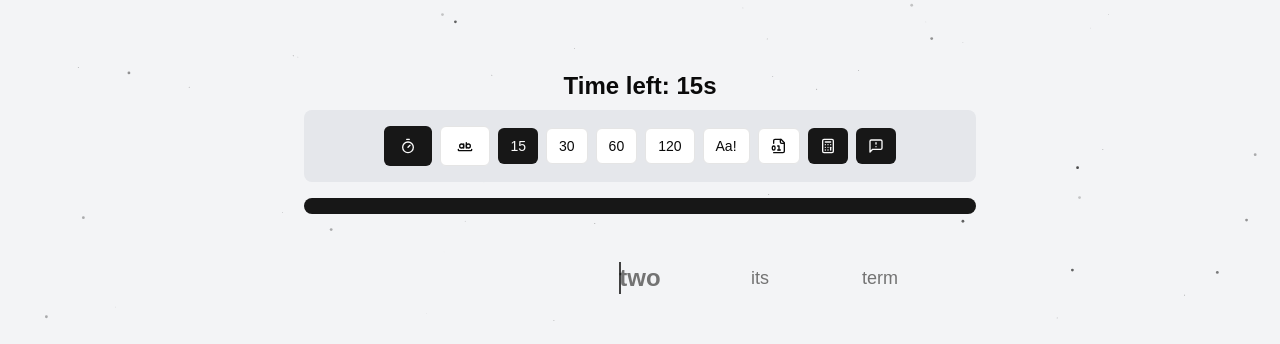
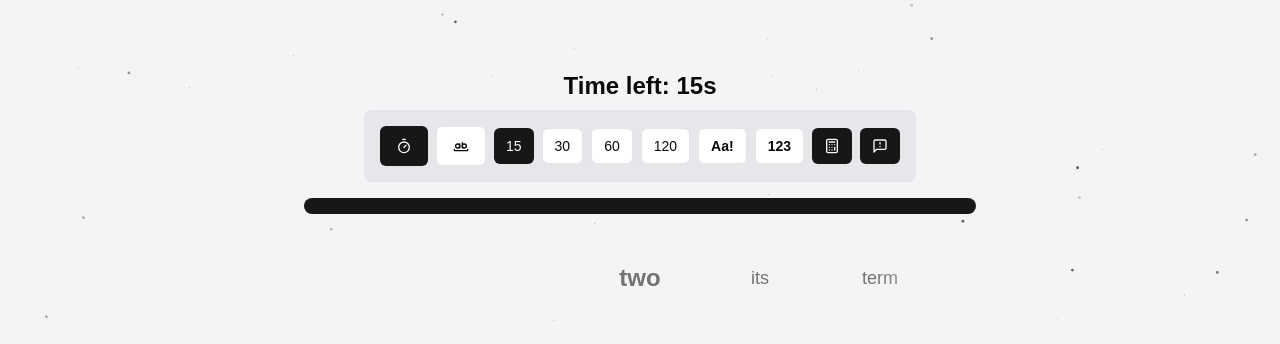
Before and after one commit to basith-ahmed/typespace, a Next.js app: page / in a window 1280 px wide. Shown: the part 124-468 px from the top of the page. Built offline with nearby package versions, Linux system fonts and the light colour scheme.

Commit message:
chore: minor ui fixes

```diff
--- a/app/page.tsx
+++ b/app/page.tsx
@@ -317,7 +317,7 @@ export default function ImprovedTypingSpeedTester() {
       <div className="mx-auto p-4 flex flex-col items-center justify-center w-full h-full z-10">
         {gameState === "typing" && (
           <>
-            <div className="mb-4 w-full max-w-2xl">
+            <div className="mb-4 w-full max-w-2xl flex flex-col items-center justify-center">
               <div className="flex justify-center items-center mb-2 w-full">
                 {testMode === "time" ? (
                   <div className="text-2xl font-bold">
@@ -331,7 +331,7 @@ export default function ImprovedTypingSpeedTester() {
               </div>
 
               {/* Dock div containing mode selection, duration/word count buttons, and toggles */}
-              <div className="mb-4 w-full max-w-2xl flex items-center space-x-2 overflow-x-auto justify-center bg-gray-200 rounded-lg p-4">
+              <div className="mb-4 w-fit flex items-center space-x-2 justify-center bg-gray-200 rounded-lg p-4">
                 {/* Mode Selection Buttons */}
                 <Button
                   variant={testMode === "time" ? "default" : "outline"}
@@ -419,6 +419,7 @@ export default function ImprovedTypingSpeedTester() {
 
                 {/* Toggle Buttons */}
                 <Button
+                  className="font-semibold"
                   size="sm"
                   variant={includePunctuation ? "default" : "outline"}
                   onClick={() => {
@@ -432,6 +433,7 @@ export default function ImprovedTypingSpeedTester() {
                   Aa!
                 </Button>
                 <Button
+                  className="font-semibold"
                   size="sm"
                   variant={includeNumbers ? "default" : "outline"}
                   onClick={() => {
@@ -440,7 +442,8 @@ export default function ImprovedTypingSpeedTester() {
                   }}
                 >
                   {/* {includeNumbers ? "Disable Numbers" : "Enable Numbers"} */}
-                  <FileDigit />
+                  {/* <FileDigit /> */}
+                  123
                 </Button>
                 <Button
                   size="sm"
@@ -470,7 +473,7 @@ export default function ImprovedTypingSpeedTester() {
                   {/* {showCharacterAccuracyIndicator
                     ? "Hide Character Accuracy"
                     : "Show Character Accuracy"} */}
-                    <MessageSquareWarningIcon />
+                  <MessageSquareWarningIcon />
                 </Button>
               </div>
 
@@ -498,8 +501,8 @@ export default function ImprovedTypingSpeedTester() {
               }}
               onClick={() => inputRef.current?.focus()}
             >
-              <div className="absolute left-0 h-full w-[20px] bg-gradient-to-r from-gray-100 to-transparent z-10"></div>
-              <div className="absolute right-0 h-full w-[20px] bg-gradient-to-r from-transparent to-gray-100 z-10"></div>
+              <div className="absolute left-0 h-full w-[100px] bg-gradient-to-r from-gray-100 to-transparent z-10"></div>
+              <div className="absolute right-0 h-full w-[100px] bg-gradient-to-r from-transparent to-gray-100 z-10"></div>
               <div
                 className="absolute whitespace-nowrap flex items-center h-full transition-transform duration-100 text-lg"
                 style={{
@@ -519,7 +522,7 @@ export default function ImprovedTypingSpeedTester() {
                         : "text-muted-foreground text-lg"
                     }`}
                   >
-                    <div className="relative inline-block">
+                    <div className="inline-block">
                       {index === wordIndex
                         ? word.split("").map((char, charIndex) => {
                             const isCorrect =
@@ -542,21 +545,6 @@ export default function ImprovedTypingSpeedTester() {
                             );
                           })
                         : word}
-                      {/* Overlay Cursor */}
-                      {index === wordIndex && (
-                        <span
-                          className="absolute top-0 h-full bg-black animate-pulse"
-                          style={{
-                            left: `${
-                              (userInput.length /
-                                currentWords[wordIndex].length) *
-                              100
-                            }%`,
-                            width: "2px",
-                            transition: "left 0.01s linear",
-                          }}
-                        />
-                      )}
                     </div>
                   </span>
                 ))}
```
